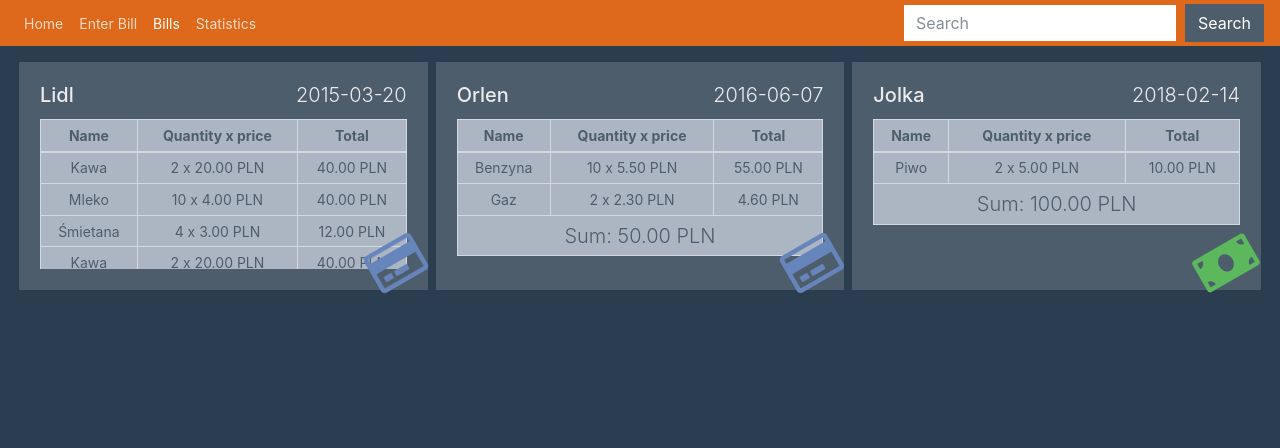
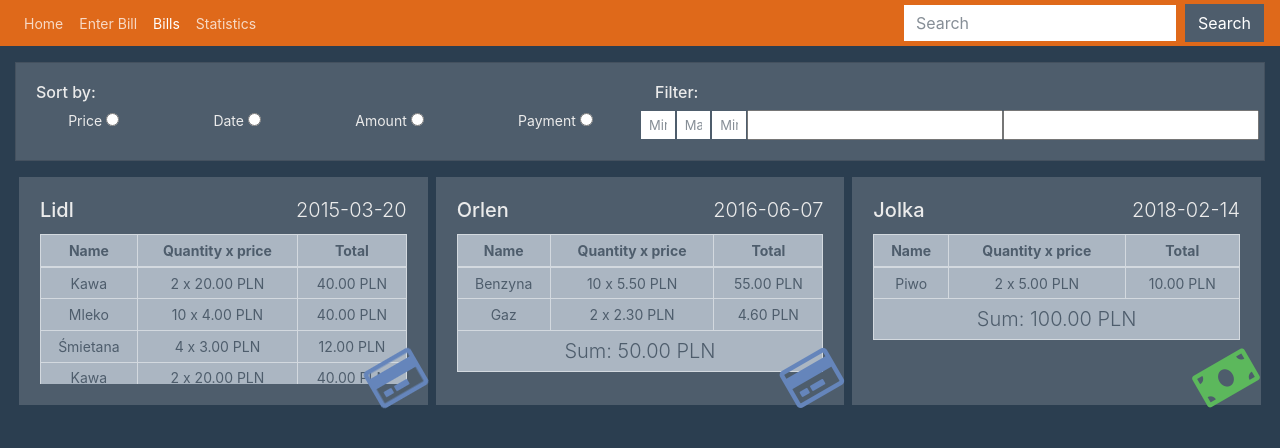
Before and after one commit to simon125/bill-tracker, a React (Create React App) app: page /bills in a window 1280 px wide. Shown: the top 448 px of the page. Built offline with nearby package versions, Linux system fonts and the light colour scheme.

Commit message:
improved alerts and validation - stillworking on structure of project, working on sort/filter options of bills

```diff
--- a/package.json
+++ b/package.json
@@ -4,6 +4,7 @@
   "private": true,
   "dependencies": {
     "react": "^16.6.3",
+    "react-datepicker": "^2.0.0",
     "react-dom": "^16.6.3",
     "react-redux": "^5.1.1",
     "react-router-dom": "^4.3.1",
--- a/src/components/BillForm/BillFormContainer/index.js
+++ b/src/components/BillForm/BillFormContainer/index.js
@@ -51,7 +51,6 @@ class BillForm extends Component {
             }
         })
     }
-
     checkPrices = (products, price) => {
         if (products.length !== 0) {
             const totalPrice = products.reduce((total, product) => {
@@ -62,8 +61,6 @@ class BillForm extends Component {
             return isEqual
         } else return true
     }
-
-
     validateReqForm = (price, shopName, shoppingDate) => {
         let isPriceValid, isShopNameValid, isShoppingDateValid;
         if (price.trim() !== '' && parseFloat(price) > 0) {
@@ -89,7 +86,6 @@ class BillForm extends Component {
         }
         return isPriceValid && isShopNameValid && isShoppingDateValid;
     }
-
     handleOnSubmit = (e) => {
         e.preventDefault()
         const { price, shopName, shoppingDate } = this.state.requiredForm;
@@ -110,6 +106,15 @@ class BillForm extends Component {
                         className: 'alert alert-success',
                         message: 'You have succesfully add bill to bill tracker!!!',
                         visibility: true
+                    },
+                    requiredForm: {
+                        price: '',
+                        shopName: '',
+                        shoppingDate: ''
+                    },
+                    optionalForm: {
+                        products: [],
+                        payment: ''
                     }
                 }
             })
@@ -200,13 +205,13 @@ class BillForm extends Component {
             <div>
                 {
                     this.state.alert.visibility ?
-                        <div style={{ width: '60%', zIndex: 9000, position: "fixed", top: "100px", left: "50%", transform: "translateX(-50%)" }} className={this.state.alert.className} role="alert">
+                        <div style={{ width: '60%', zIndex: 9000, position: "fixed", top: "70px", left: "50%", transform: "translateX(-50%)" }} className={this.state.alert.className} role="alert">
                             {this.state.alert.message}
                         </div>
                         : null
                 }
                 <form onSubmit={this.handleOnSubmit}>
-                    <div className="container">
+                    <div className={window.innerWidth < 993 ? "container-fluid" : "container"}>
                         <div className="row mt-3">
                             <div className="col-sm-12 col-md-6 bill-form__col">
                                 <BillFormRequired
--- a/src/components/BillForm/BillFormContainer/style.css
+++ b/src/components/BillForm/BillFormContainer/style.css
@@ -1,4 +1,4 @@
-input[type="radio"] {
+input[type="radio"].paymentMethod {
   display: none;
 }
 label {
--- a/src/components/BillForm/BillFormInput/index.js
+++ b/src/components/BillForm/BillFormInput/index.js
@@ -1,8 +1,6 @@
 import React from 'react'
 
 const BillFormInput = ({ name, id, placeholder, handleOnChange, inputValue, type, label, validState }) => {
-
-    // handleOnChange, value, validState
 
     let className;
     const valid = validState.isValid;
@@ -28,8 +26,6 @@ const BillFormInput = ({ name, id, placeholder, handleOnChange, inputValue, type
                 :
                 "form-control form-control-lg is-invalid"
     }
-
-
     return (
         <div className="form-group">
             <label htmlFor={id}>{label}</label>
--- a/src/components/Bills/index.js
+++ b/src/components/Bills/index.js
@@ -2,11 +2,40 @@ import React, { Component } from 'react'
 import SingleBill from '../SingleBill'
 import { connect } from 'react-redux'
 import './style.css'
+import DatePicker from "react-datepicker";
+import "react-datepicker/dist/react-datepicker.css";
+class Bills extends Component {
 
-class Bills extends Component {
+    state = {
+        filterOption: {
+
+        },
+        sortOption: {
+
+        },
+        startDate: '',
+        endDate: ''
+    }
+
+    handleChangeStart(date) {
+        this.setState({
+            ...this.state,
+            startDate: date
+        });
+    }
+    handleChangeEnd(date) {
+        this.setState({
+            ...this.state,
+            endDate: date
+        });
+    }
+
 
     render() {
         const bills = this.props.bills
+
+
+
 
         return (
             <div className="container-fluid">
@@ -15,6 +44,84 @@ class Bills extends Component {
                         <h1 className="display-4 mt-5">You have no bills to render</h1>
                         :
                         <div className="row mx-auto justify-content-between">
+                            <div className="card card-body col-12 mt-3">
+                                <div className="row">
+                                    <div className="col-6">
+                                        <h6 className="text-left">Sort by:</h6>
+                                        <div className={window.innerWidth > 700 ? "d-block row" : "d-none"}>
+                                            <div className="d-flex justify-content-around align-items-center">
+                                                <label htmlFor="sortByPrice">Price
+                                            <input className="ml-1" type="radio" name="sortBy" id="sortByPrice" />
+                                                </label>
+                                                <label htmlFor="sortByDate">Date
+                                            <input className="ml-1" type="radio" name="sortBy" id="sortByDate" />
+                                                </label>
+                                                <label htmlFor="sortByProductAmount">Amount
+                                            <input className="ml-1" type="radio" name="sortBy" id="sortByProductAmount" />
+                                                </label>
+                                                <label htmlFor="sortByPaymentMethod">Payment
+                                            <input className="ml-1" type="radio" name="sortBy" id="sortByPaymentMethod" />
+                                                </label>
+                                            </div>
+                                        </div>
+                                        <div className={window.innerWidth <= 700 ? "d-block row" : "d-none"}>
+                                            <div className="col-4 d-flex justify-content-between">
+                                                <div className="form-group">
+                                                    <select name="" id="" className="form-control form-control-sm">
+                                                        <option value="">Price</option>
+                                                        <option value="">Date</option>
+                                                        <option value="">Amount</option>
+                                                        <option value="">Payment</option>
+                                                    </select>
+                                                </div>
+
+                                            </div>
+                                        </div>
+                                    </div>
+                                    <div className="col-6">
+                                        <h6 className="text-left">Filter:</h6>
+                                        <div className={window.innerWidth > 700 ? "d-block row" : "d-none"}>
+                                            <div className="d-flex justify-content-between">
+                                                <input
+                                                    style={{ fontSize: '13px' }}
+                                                    placeholder="Min price"
+                                                    type="text"
+                                                    className="form-control form-control-sm" />
+                                                <input
+                                                    style={{ fontSize: '13px' }}
+                                                    placeholder="Max price"
+                                                    type="text"
+                                                    className="form-control form-control-sm" />
+                                                <input
+                                                    style={{ fontSize: '13px' }}
+                                                    placeholder="Min amount"
+                                                    type="text"
+                                                    className="form-control form-control-sm" />
+                                                <DatePicker
+                                                    selected={this.state.startDate}
+                                                    selectsStart
+                                                    startDate={this.state.startDate}
+                                                    endDate={this.state.endDate}
+                                                    onChange={this.handleChangeStart}
+                                                />
+
+                                                <DatePicker
+                                                    selected={this.state.endDate}
+                                                    selectsEnd
+                                                    startDate={this.state.startDate}
+                                                    endDate={this.state.endDate}
+                                                    onChange={this.handleChangeEnd}
+                                                />
+                                            </div>
+                                        </div>
+                                        <div className={window.innerWidth <= 700 ? "d-block row" : "d-none"}>
+                                            <button className="btn btn-primary">Set filter options</button>
+                                        </div>
+                                    </div>
+                                </div>
+                            </div>
+
+
                             {bills.map(bill => <SingleBill key={Math.random()} bill={bill} />)}
                         </div>
                 }
```
Also changed, not shown: src/components/BillForm/BillFormSingleProduct/index.js (+73 -23 lines), 1 other file (tests, documents, lock files or other folders).
